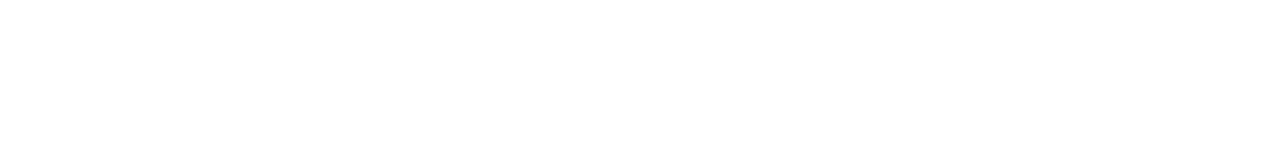
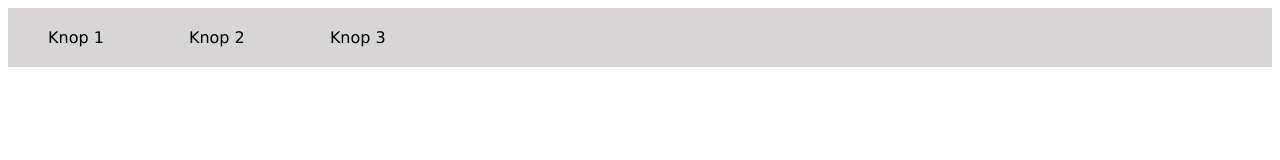
Before and after one commit to IbenFrans/H6-basis-structuur, a plain HTML site: page index.html in a window 1280 px wide. Drawn offline with Linux system fonts and the light colour scheme.

Commit message:
navigatie balk

```diff
--- a/index.html
+++ b/index.html
@@ -3,8 +3,15 @@
 <head>
     <meta charset="UTF-8">
     <title>Title</title>
+    <link rel="stylesheet" href="style.css">
 </head>
 <body>
-
+<nav>
+    <ul>
+        <li><a href="#">Knop 1</a> </li>
+        <li><a href="#">Knop 2</a> </li>
+        <li><a href="#">Knop 3</a> </li>
+    </ul>
+</nav>
 </body>
 </html>
--- a/style.css
+++ b/style.css
@@ -0,0 +1,23 @@
+*{
+    font-family: Verdana, sans-serif;
+}
+nav {
+    background-color: #d7d5d5;
+}
+nav ul{
+    list-style-type: none;
+    padding: 0;
+    margin: 0;
+}
+nav ul li{
+    display: inline-block;
+}
+nav ul li a{
+    display: inline-block;
+    padding: 20px 40px ;
+    text-decoration: none;
+    color: #000;
+}
+nav ul li a:hover{
+    background-color: #a8a6a6;
+}
```
